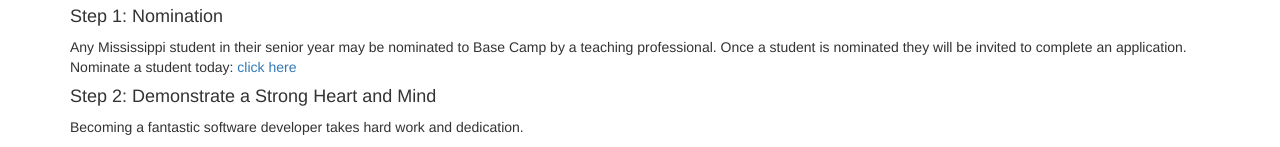
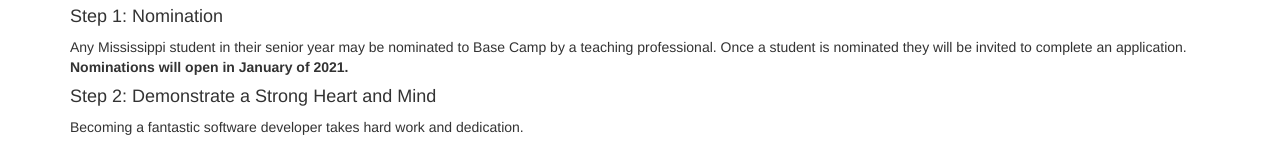
Before and after one commit to Charles-Mardis/basecampcoding.github.io, an Eleventy site: page src/about.njk in a window 1280 px wide. Shown: the part 428-575 px from the top of the page. Built offline with nearby package versions, Linux system fonts and the light colour scheme; Eleventy itself is replaced by a stand-in of ours; files that its build step writes are made by us from their sources.

Commit message:
Nomination Update
Removed form link and added new nomination opening period.

```diff
--- a/src/about.njk
+++ b/src/about.njk
@@ -14,8 +14,7 @@
         <h2>What does it take to attend Base Camp Coding Academy?</h2>
         <h4>Step 1: Nomination</h4>
         <p>Any Mississippi student in their senior year may be nominated to Base Camp by a teaching professional. Once a student
-            is nominated they will be invited to complete an application. Nominate a student today: <a href="http://goo.gl/forms/MCLxyI4i1r"
-                target="_blank">click here</a></p>
+            is nominated they will be invited to complete an application. <b>Nominations will open in January of 2021.</b></p>
         <h4>Step 2: Demonstrate a Strong Heart and Mind</h4>
         <p>Becoming a fantastic software developer takes hard work and dedication.</p>
         <h4>Step 3: Show Up, and Work Hard</h4>
```
Also changed, not shown: docs/about/index.html.
